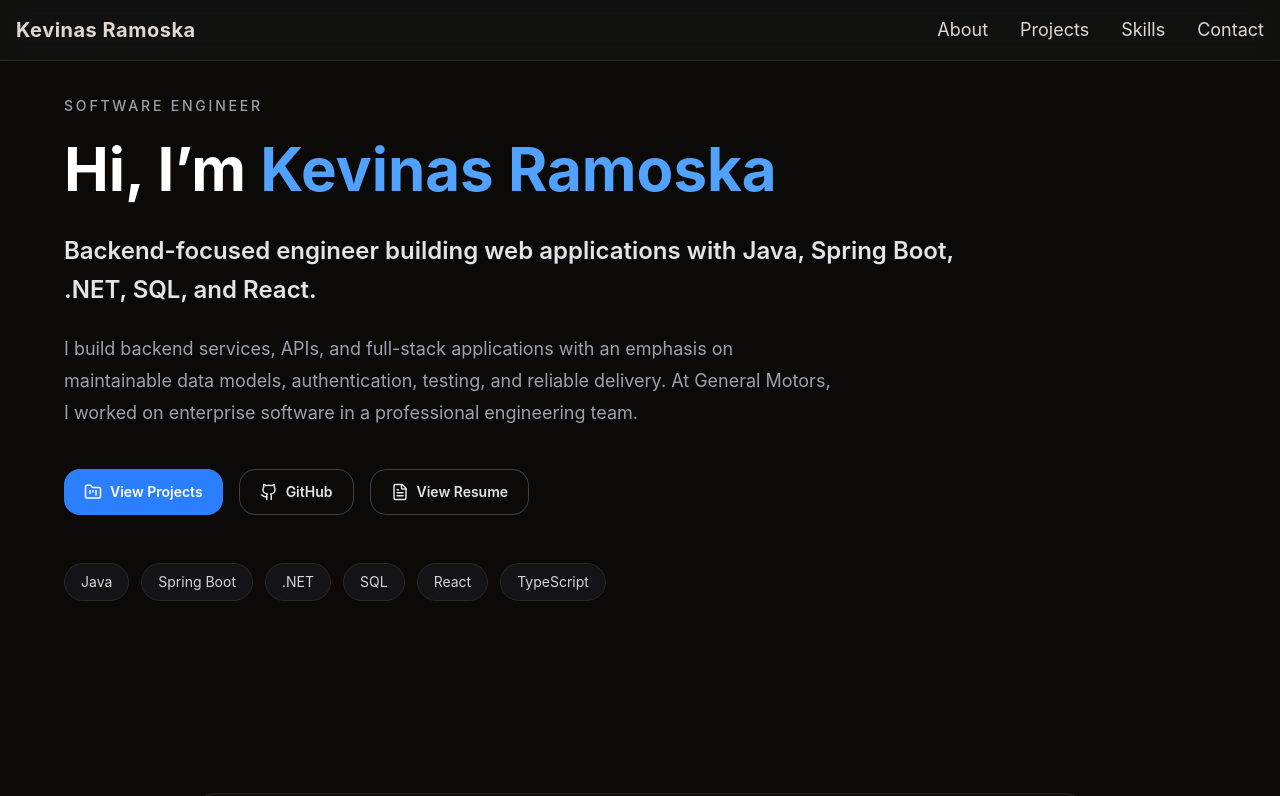
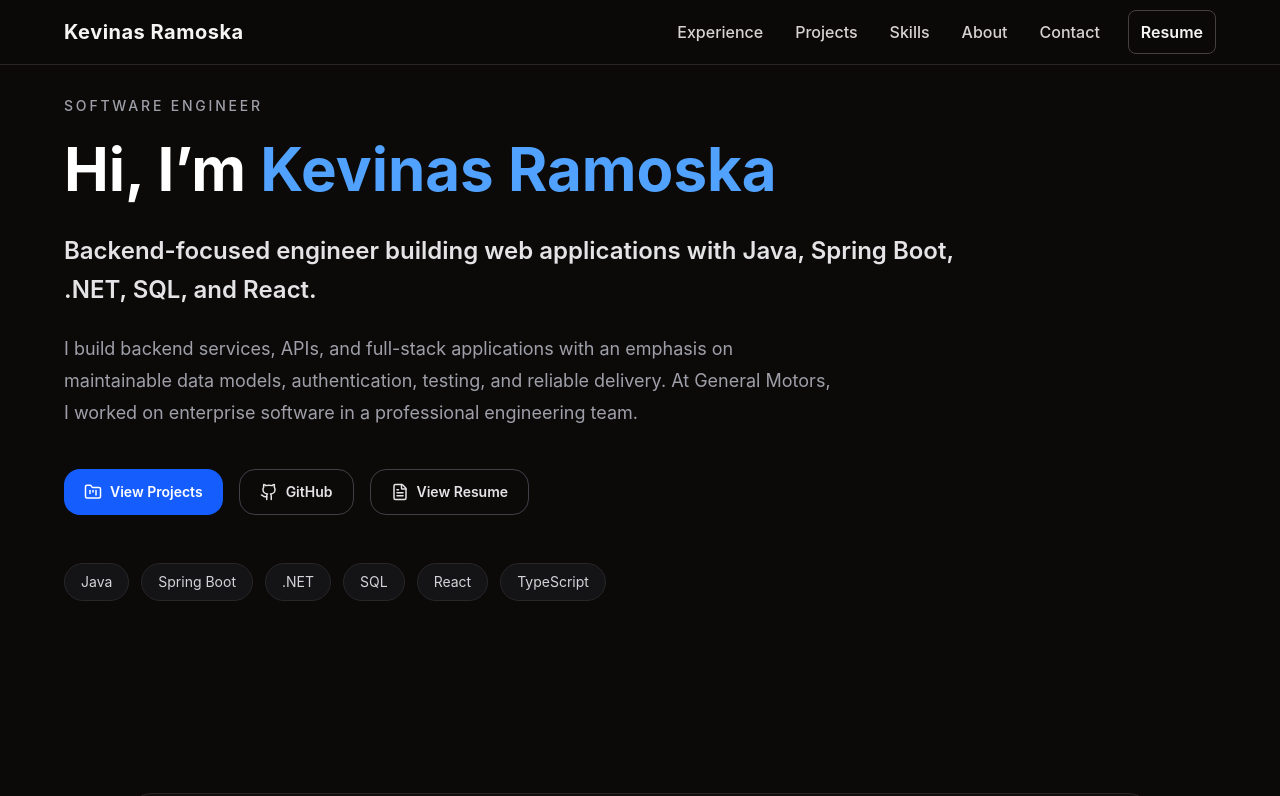
Before and after one commit to kevinasramoska/my-portfolio, a Next.js app: page / in a window 1280 px wide. Shown: the top 796 px of the page. Built offline with nearby package versions, Linux system fonts and the light colour scheme.

Commit message:
fix: improve responsive navigation and accessibility

```diff
--- a/src/app/globals.css
+++ b/src/app/globals.css
@@ -22,9 +22,33 @@ html {
   scroll-behavior: smooth;
 }
 
+[id] {
+  scroll-margin-top: 5rem;
+}
+
+:focus-visible {
+  outline: 3px solid var(--accent);
+  outline-offset: 3px;
+}
+
 body {
   margin: 0;
   background: var(--background);
   color: var(--foreground);
   font-family: -apple-system, BlinkMacSystemFont, "Segoe UI", Roboto, sans-serif;
 }
+
+@media (prefers-reduced-motion: reduce) {
+  html {
+    scroll-behavior: auto;
+  }
+
+  *,
+  *::before,
+  *::after {
+    animation-duration: 0.01ms !important;
+    animation-iteration-count: 1 !important;
+    scroll-behavior: auto !important;
+    transition-duration: 0.01ms !important;
+  }
+}
--- a/src/app/layout.tsx
+++ b/src/app/layout.tsx
@@ -49,6 +49,12 @@ export default function RootLayout({
       <body
         className={`${geistSans.variable} ${geistMono.variable} antialiased`}
       >
+        <a
+          href="#main-content"
+          className="sr-only fixed left-4 top-4 z-50 rounded-lg bg-blue-700 px-4 py-3 font-semibold text-white focus:not-sr-only"
+        >
+          Skip to main content
+        </a>
         {children}
       </body>
     </html>
--- a/src/app/page.tsx
+++ b/src/app/page.tsx
@@ -11,12 +11,12 @@ export default function Home() {
   return (
     <div>
       <Header />
-      <main>
+      <main id="main-content" tabIndex={-1}>
         <Hero />
-        <About />
         <ExperienceTimeline />
         <Projects />
         <Skills />
+        <About />
         <Contact />
       </main>
       <Footer />
--- a/src/components/Footer.tsx
+++ b/src/components/Footer.tsx
@@ -13,7 +13,7 @@ export default function Footer() {
           <a
             href={profile.links.github}
             target="_blank"
-            className="hover:text-[#5C3D2E] transition"
+            className="inline-flex min-h-11 items-center transition hover:text-blue-400"
             rel="noreferrer"
           >
             GitHub
@@ -22,7 +22,7 @@ export default function Footer() {
           <a
             href={profile.links.linkedin}
             target="_blank"
-            className="hover:text-[#5C3D2E] transition"
+            className="inline-flex min-h-11 items-center transition hover:text-blue-400"
             rel="noreferrer"
           >
             LinkedIn
@@ -32,14 +32,14 @@ export default function Footer() {
             href={profile.links.resume}
             target="_blank"
             rel="noreferrer"
-            className="hover:text-[#5C3D2E] transition"
+            className="inline-flex min-h-11 items-center transition hover:text-blue-400"
           >
             View Resume
           </a>
         </div>
 
         {/* Accent bar */}
-        <div className="mt-6 w-20 h-1 bg-[#5C3D2E] mx-auto rounded-full"></div>
+        <div className="mx-auto mt-6 h-1 w-20 rounded-full bg-blue-500"></div>
       </div>
     </footer>
   );
--- a/src/components/Header.tsx
+++ b/src/components/Header.tsx
@@ -1,51 +1,95 @@
+"use client";
+
+import { useEffect, useRef, useState } from "react";
+import { Menu, X } from "lucide-react";
 import { profile } from "@/content/profile";
 
+const navigation = [
+  { label: "Experience", href: "#experience" },
+  { label: "Projects", href: "#projects" },
+  { label: "Skills", href: "#skills" },
+  { label: "About", href: "#about" },
+  { label: "Contact", href: "#contact" },
+] as const;
+
 export default function Header() {
+  const [isOpen, setIsOpen] = useState(false);
+  const menuButtonRef = useRef<HTMLButtonElement>(null);
+
+  useEffect(() => {
+    if (!isOpen) {
+      return;
+    }
+
+    const handleKeyDown = (event: KeyboardEvent) => {
+      if (event.key === "Escape") {
+        setIsOpen(false);
+        menuButtonRef.current?.focus();
+      }
+    };
+
+    window.addEventListener("keydown", handleKeyDown);
+    return () => window.removeEventListener("keydown", handleKeyDown);
+  }, [isOpen]);
+
+  const closeMenu = () => setIsOpen(false);
+
   return (
-    <nav className="bg-[#121212]/90 backdrop-blur-md text-[#E0D7CF] p-4 fixed w-full top-0 z-20 border-b border-[#2A2A2A]">
-      <div className="container mx-auto flex justify-between items-center">
-        <a href="#home" className="text-xl font-bold tracking-wide">
+    <header className="fixed top-0 z-20 w-full border-b border-stone-800 bg-stone-950/95 text-stone-100 backdrop-blur-md">
+      <div className="relative mx-auto flex min-h-16 max-w-6xl items-center justify-between px-6 sm:px-10 lg:px-0">
+        <a
+          href="#home"
+          className="inline-flex min-h-11 items-center text-lg font-bold tracking-wide sm:text-xl"
+          onClick={closeMenu}
+        >
           {profile.name}
         </a>
 
-        <ul className="flex space-x-8 text-lg">
-          <li>
-            <a
-              href="#about"
-              className="hover:text-[#5C3D2E] transition"
-            >
-              About
-            </a>
-          </li>
+        <button
+          ref={menuButtonRef}
+          type="button"
+          className="inline-flex min-h-11 min-w-11 items-center justify-center rounded-lg border border-stone-700 text-stone-200 transition hover:border-stone-500 hover:bg-stone-900 lg:hidden"
+          aria-expanded={isOpen}
+          aria-controls="primary-navigation"
+          aria-label={isOpen ? "Close navigation menu" : "Open navigation menu"}
+          onClick={() => setIsOpen((current) => !current)}
+        >
+          {isOpen ? <X aria-hidden="true" size={22} /> : <Menu aria-hidden="true" size={22} />}
+        </button>
 
-          <li>
-            <a
-              href="#projects"
-              className="hover:text-[#5C3D2E] transition"
-            >
-              Projects
-            </a>
-          </li>
-
-          <li>
-            <a
-              href="#skills"
-              className="hover:text-[#5C3D2E] transition"
-            >
-              Skills
-            </a>
-          </li>
-
-          <li>
-            <a
-              href="#contact"
-              className="hover:text-[#5C3D2E] transition"
-            >
-              Contact
-            </a>
-          </li>
-        </ul>
+        <nav
+          id="primary-navigation"
+          aria-label="Primary navigation"
+          className={`${
+            isOpen ? "flex" : "hidden"
+          } absolute left-0 top-full w-full flex-col border-b border-stone-800 bg-stone-950 px-6 py-4 shadow-xl sm:px-10 lg:static lg:flex lg:w-auto lg:flex-row lg:border-0 lg:bg-transparent lg:p-0 lg:shadow-none`}
+        >
+          <ul className="flex flex-col gap-1 lg:flex-row lg:items-center lg:gap-2">
+            {navigation.map((item) => (
+              <li key={item.href}>
+                <a
+                  href={item.href}
+                  className="inline-flex min-h-11 w-full items-center rounded-lg px-3 text-base font-medium text-stone-300 transition hover:bg-stone-900 hover:text-blue-400 lg:w-auto"
+                  onClick={closeMenu}
+                >
+                  {item.label}
+                </a>
+              </li>
+            ))}
+            <li>
+              <a
+                href={profile.links.resume}
+                target="_blank"
+                rel="noreferrer"
+                className="mt-1 inline-flex min-h-11 w-full items-center rounded-lg border border-stone-700 px-3 text-base font-semibold text-stone-100 transition hover:border-stone-500 hover:bg-stone-900 lg:ml-2 lg:mt-0 lg:w-auto"
+                onClick={closeMenu}
+              >
+                Resume
+              </a>
+            </li>
+          </ul>
+        </nav>
       </div>
-    </nav>
+    </header>
   );
 }
--- a/src/components/Hero.tsx
+++ b/src/components/Hero.tsx
@@ -12,7 +12,7 @@ export default function Hero() {
   >
       <div className="mx-auto flex max-w-6xl flex-col items-start justify-center">
         <motion.p
-          initial={{ opacity: 0, y: 18 }}
+          initial={false}
           animate={{ opacity: 1, y: 0 }}
           transition={{ duration: 0.5 }}
           className="mb-4 text-sm font-medium uppercase tracking-[0.2em] text-zinc-400"
@@ -21,7 +21,7 @@ export default function Hero() {
         </motion.p>
 
         <motion.h1
-          initial={{ opacity: 0, y: 18 }}
+          initial={false}
           animate={{ opacity: 1, y: 0 }}
           transition={{ duration: 0.6, delay: 0.05 }}
           className="max-w-4xl text-4xl font-bold leading-tight text-white sm:text-5xl lg:text-6xl"
@@ -29,17 +29,17 @@ export default function Hero() {
           Hi, I’m <span className="text-blue-400">{profile.name}</span>
         </motion.h1>
 
-        <motion.h2
-          initial={{ opacity: 0, y: 18 }}
+        <motion.p
+          initial={false}
           animate={{ opacity: 1, y: 0 }}
           transition={{ duration: 0.6, delay: 0.12 }}
           className="mt-6 max-w-4xl text-xl font-semibold leading-relaxed text-zinc-200 sm:text-2xl"
         >
           {profile.headline}
-        </motion.h2>
+        </motion.p>
 
         <motion.p
-          initial={{ opacity: 0, y: 18 }}
+          initial={false}
           animate={{ opacity: 1, y: 0 }}
           transition={{ duration: 0.6, delay: 0.2 }}
           className="mt-6 max-w-3xl text-base leading-8 text-zinc-400 sm:text-lg"
@@ -48,16 +48,16 @@ export default function Hero() {
         </motion.p>
 
         <motion.div
-          initial={{ opacity: 0, y: 18 }}
+          initial={false}
           animate={{ opacity: 1, y: 0 }}
           transition={{ duration: 0.6, delay: 0.3 }}
           className="mt-10 flex flex-wrap gap-4"
         >
           <a
             href="#projects"
-            className="inline-flex items-center gap-2 rounded-2xl bg-blue-500 px-5 py-3 text-sm font-semibold text-white transition hover:bg-blue-400"
+            className="inline-flex min-h-11 items-center gap-2 rounded-2xl bg-blue-600 px-5 py-3 text-sm font-semibold text-white transition hover:bg-blue-700"
           >
-            <FolderKanban size={18} />
+            <FolderKanban aria-hidden="true" size={18} />
             View Projects
           </a>
 
@@ -65,9 +65,9 @@ export default function Hero() {
             href={profile.links.github}
             target="_blank"
             rel="noreferrer"
-            className="inline-flex items-center gap-2 rounded-2xl border border-zinc-700 px-5 py-3 text-sm font-semibold text-zinc-200 transition hover:border-zinc-500 hover:bg-zinc-900"
+            className="inline-flex min-h-11 items-center gap-2 rounded-2xl border border-zinc-700 px-5 py-3 text-sm font-semibold text-zinc-200 transition hover:border-zinc-500 hover:bg-zinc-900"
           >
-            <Github size={18} />
+            <Github aria-hidden="true" size={18} />
             GitHub
           </a>
 
@@ -75,15 +75,15 @@ export default function Hero() {
             href={profile.links.resume}
             target="_blank"
             rel="noreferrer"
-            className="inline-flex items-center gap-2 rounded-2xl border border-zinc-700 px-5 py-3 text-sm font-semibold text-zinc-200 transition hover:border-zinc-500 hover:bg-zinc-900"
+            className="inline-flex min-h-11 items-center gap-2 rounded-2xl border border-zinc-700 px-5 py-3 text-sm font-semibold text-zinc-200 transition hover:border-zinc-500 hover:bg-zinc-900"
           >
-            <FileText size={18} />
+            <FileText aria-hidden="true" size={18} />
             View Resume
           </a>
         </motion.div>
 
         <motion.div
-          initial={{ opacity: 0, y: 18 }}
+          initial={false}
           animate={{ opacity: 1, y: 0 }}
           transition={{ duration: 0.6, delay: 0.4 }}
           className="mt-12 flex flex-wrap gap-3"
```
Also changed, not shown: src/components/Contact.tsx (+6 -6 lines), src/components/ExperienceTimeline.tsx (+4 -4 lines), src/components/Projects.tsx (+8 -8 lines), src/components/Skills.tsx (+4 -4 lines).
